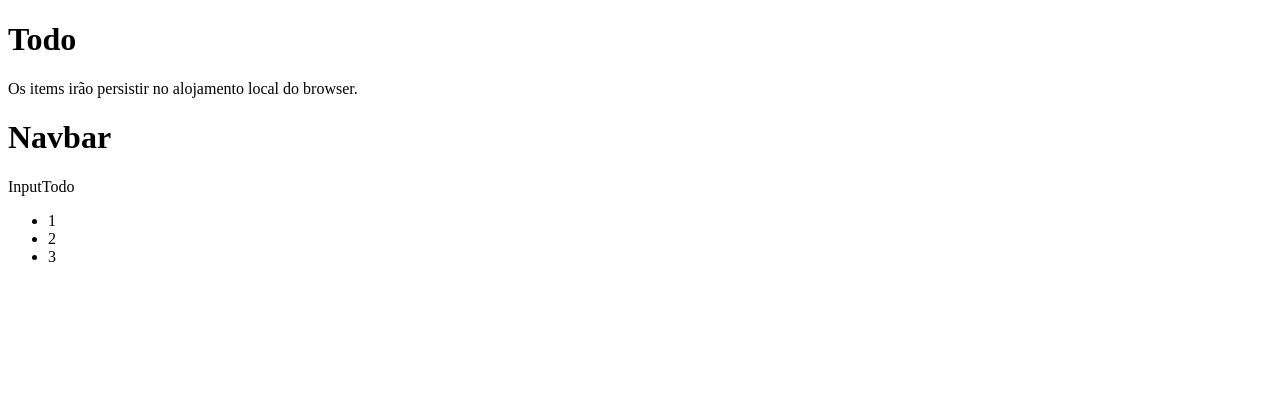
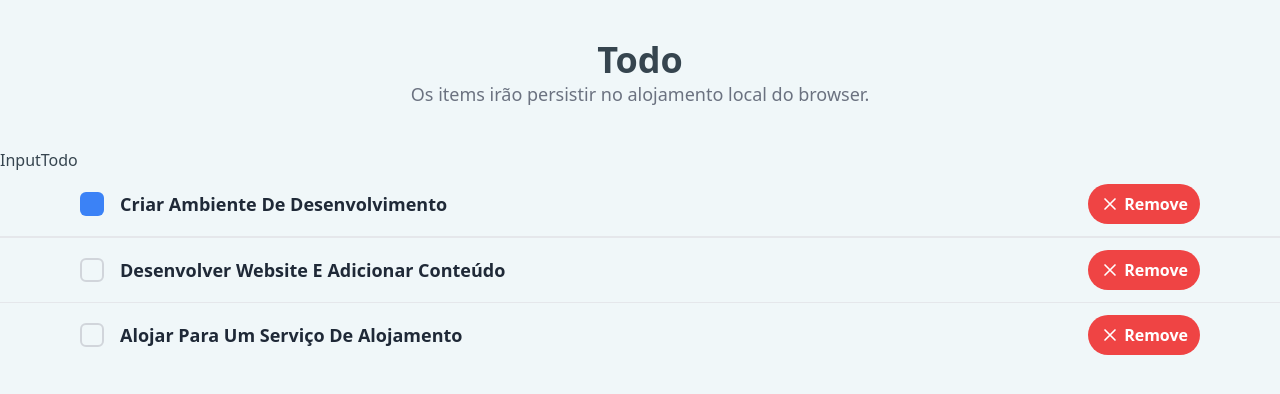
Before and after one commit to DarioCostaAlves/todo-darial, a React (Vite) app: page / in a window 1280 px wide. Shown: the top 394 px of the page. Built offline with nearby package versions, Linux system fonts and the light colour scheme.

Commit message:
toggling checkboxes. TodosLogic - Delete functionality

```diff
--- /dev/null
+++ b/src/assets/index.css
@@ -0,0 +1,10 @@
+@tailwind base;
+@tailwind components;
+@tailwind utilities;
+
+body {
+    background-color: #f0f7f9; /* Light cyan blue background color */
+    color: #36454F; /* White text color */
+}
+
+/* Add your custom styles here */
--- a/src/components/Header.jsx
+++ b/src/components/Header.jsx
@@ -2,9 +2,11 @@ import React from "react";
 
 const Header = () => {
   return (
-    <header>
-      <h1>Todo</h1>
-      <p>Os items irão persistir no alojamento local do browser.</p>
+    <header className="text-center m-10">
+      <h1 className="font-bold text-4xl">Todo</h1>
+      <p className="font-italic text-gray-500 text-lg">
+        Os items irão persistir no alojamento local do browser.
+      </p>
     </header>
   );
 };
--- a/src/components/Navbar.jsx
+++ /dev/null
@@ -1,8 +0,0 @@
-import { useState } from "react";
-
-const Navbar = () => {
-  const [dropdown, setDropdown] = useState(false);
-  return <h1>Navbar</h1>;
-};
-
-export default Navbar;
--- a/src/components/TodoItem.jsx
+++ b/src/components/TodoItem.jsx
@@ -1,5 +1,39 @@
-const TodoItem = ({ itemProp }) => {
-  return <li>{itemProp.id}</li>;
+const TodoItem = ({ itemProp, handleChange, delTodo }) => {
+  return (
+    <li className="flex items-center px-20 py-3 border-b border-gray-200 hover:bg-gray-50 transition duration-300 ease-in-out">
+      <input
+        type="checkbox"
+        checked={itemProp.completed}
+        onChange={() => handleChange(itemProp.id)}
+        className="h-6 w-6 rounded-md border-2 border-gray-300 checked:bg-blue-500 checked:border-transparent focus:ring-2 focus:ring-offset-2 focus:ring-blue-500 focus:outline-none appearance-none"
+      />
+
+      <p className="ml-4 text-lg font-semibold text-gray-800 capitalize">
+        {itemProp.title}
+      </p>
+
+      <button
+        onClick={() => delTodo(itemProp.id)}
+        className="ml-auto bg-red-500 hover:bg-red-600 text-white font-semibold py-2 px-3 rounded-full inline-flex items-center"
+      >
+        <svg
+          xmlns="http://www.w3.org/2000/svg"
+          className="h-5 w-5 mr-1"
+          fill="none"
+          viewBox="0 0 24 24"
+          stroke="currentColor"
+        >
+          <path
+            strokeLinecap="round"
+            strokeLinejoin="round"
+            strokeWidth="2"
+            d="M6 18L18 6M6 6l12 12"
+          />
+        </svg>
+        Remove
+      </button>
+    </li>
+  );
 };
 
 export default TodoItem;
--- a/src/components/TodosList.jsx
+++ b/src/components/TodosList.jsx
@@ -1,10 +1,15 @@
 import TodoItem from "@/components/TodoItem";
 
-const TodosList = ({ todosProps }) => {
+const TodosList = ({ todosProps, handleChange, delTodo }) => {
   return (
-    <ul>
+    <ul className="divide-y divide-gray-200">
       {todosProps.map((todo) => (
-        <TodoItem key={todo.id} itemProp={todo} />
+        <TodoItem
+          key={todo.id}
+          itemProp={todo}
+          handleChange={handleChange}
+          delTodo={delTodo}
+        />
       ))}
     </ul>
   );
--- a/src/components/TodosLogic.jsx
+++ b/src/components/TodosLogic.jsx
@@ -1,10 +1,9 @@
-import React from "react";
+import { useState } from "react";
 import InputTodo from "@/components/InputTodo";
 import TodosList from "@/components/TodosList";
-import Navbar from "@/components/Navbar";
 
 const TodosLogic = () => {
-  const todos = [
+  const [todos, setTodos] = useState([
     {
       id: 1,
       title: "Criar ambiente de desenvolvimento",
@@ -20,12 +19,39 @@ const TodosLogic = () => {
       title: "Alojar para um serviço de alojamento",
       completed: false,
     },
-  ];
+  ]);
+
+  const delTodo = (id) => {
+    setTodos([
+      ...todos.filter((todo) => {
+        return todo.id !== id;
+      }),
+    ]);
+  };
+
+  const handleChange = (id) => {
+    setTodos((prevState) =>
+      prevState.map((todo) => {
+        if (todo.id === id) {
+          return {
+            ...todo,
+            completed: !todo.completed,
+          };
+        }
+        return todo;
+      })
+    );
+    console.log(todos);
+  };
+
   return (
     <div>
-      <Navbar />
       <InputTodo />
-      <TodosList todosProps={todos} />
+      <TodosList
+        todosProps={todos}
+        handleChange={handleChange}
+        delTodo={delTodo}
+      />
     </div>
   );
 };
--- a/src/main.jsx
+++ b/src/main.jsx
@@ -1,6 +1,7 @@
 import React from "react";
 import ReactDOM from "react-dom/client";
 import TodoApp from "@/components/TodoApp";
+import "@/assets/index.css";
 
 const domContainer = document.getElementById("root");
 const root = ReactDOM.createRoot(domContainer);
```
